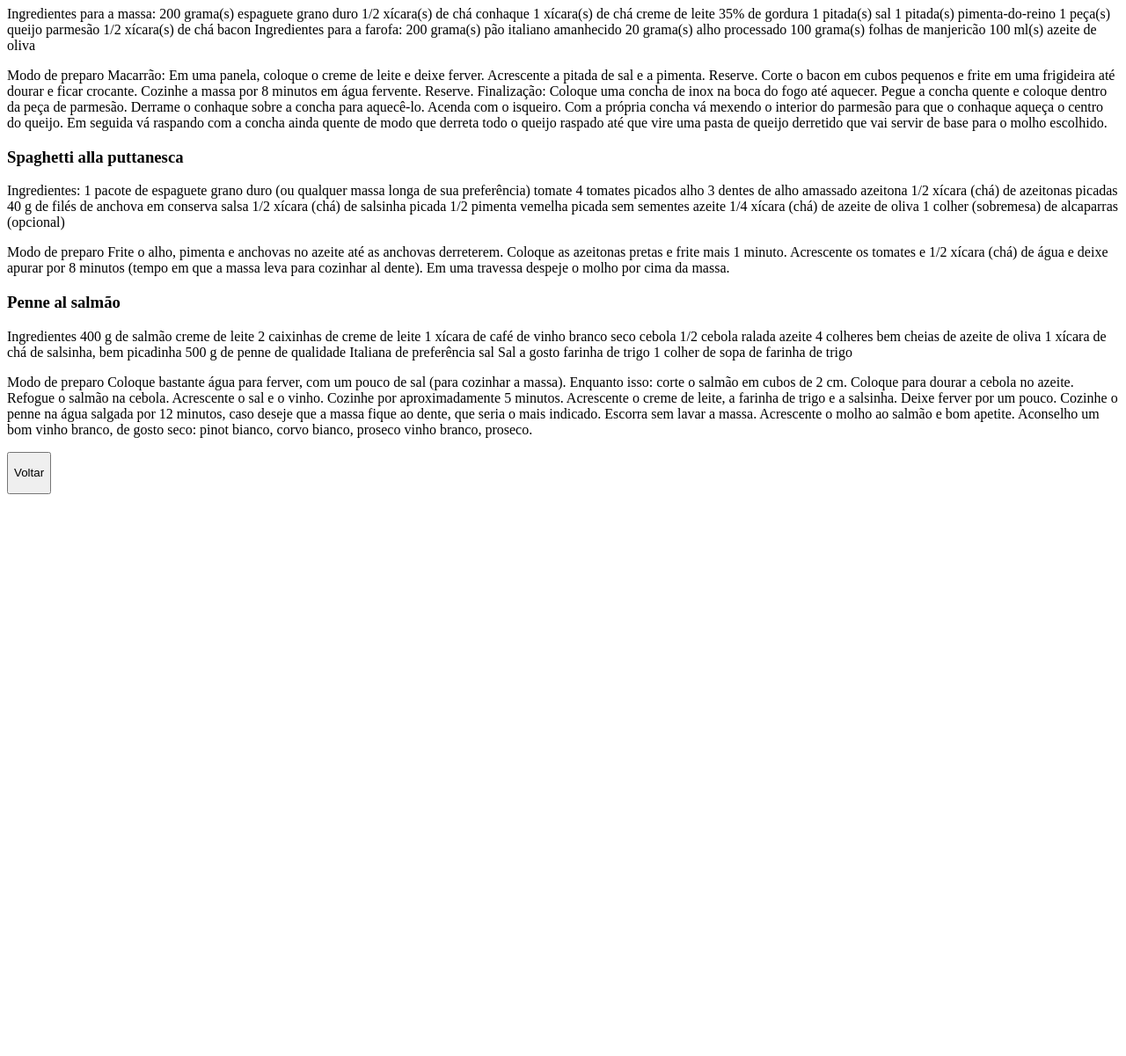
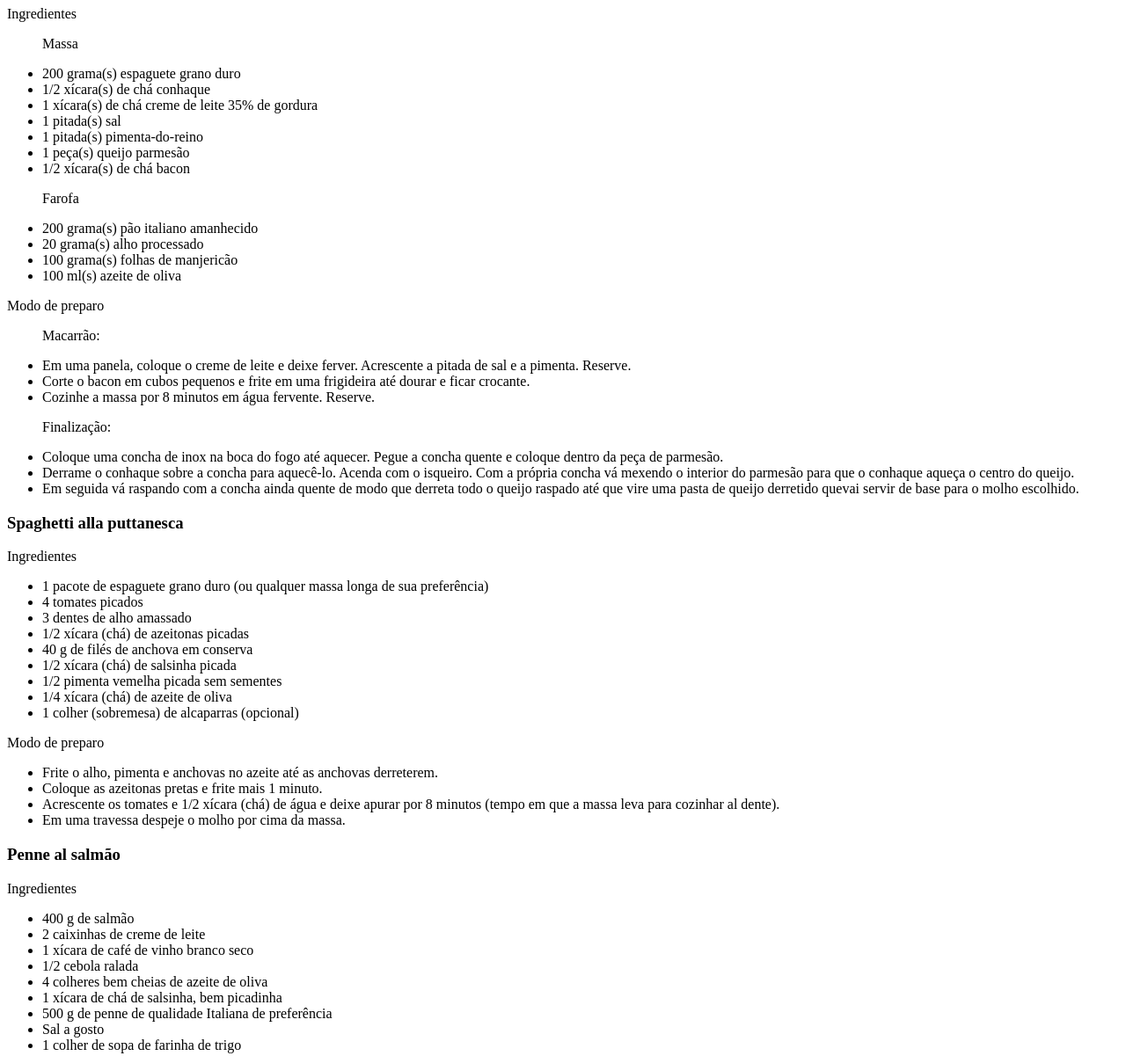
Before and after one commit to MarielleTOM/receitas_PWA, a website: page massas.html in a window 1280 px wide. Shown: the part 180-1381 px from the top of the page at 88% size. Before the commit the page ends 800 px from the top, so only its background shows below. Drawn offline with Linux system fonts and the light colour scheme.

Commit message:
arrumar alguns errinhos

```diff
--- a/massas.html
+++ b/massas.html
@@ -19,99 +19,99 @@
     </a>
     <div>
         <h3>Espaguete al formaggio</h3>
-        <p>Ingredientes para a massa:
-            200 grama(s) espaguete grano duro
-            1/2 xícara(s) de chá conhaque
-            1 xícara(s) de chá creme de leite 35% de gordura
-            1 pitada(s) sal
-            1 pitada(s) pimenta-do-reino
-            1 peça(s) queijo parmesão
-            1/2 xícara(s) de chá bacon
+        <div>
+            <p>Ingredientes</p>
+        <ul>
+            <p>Massa</p>
+            <li>200 grama(s) espaguete grano duro</li>
+            <li>1/2 xícara(s) de chá conhaque</li>
+            <li>1 xícara(s) de chá creme de leite 35% de gordura</li>
+            <li>1 pitada(s) sal</li>
+            <li>1 pitada(s) pimenta-do-reino</li>
+            <li>1 peça(s) queijo parmesão</li>
+            <li>1/2 xícara(s) de chá bacon</li>
 
-            Ingredientes para a farofa:
-            200 grama(s) pão italiano amanhecido
-            20 grama(s) alho processado
-            100 grama(s) folhas de manjericão
-            100 ml(s) azeite de oliva
-        </p>
-        <p>
-            Modo de preparo
-
-            Macarrão:
-            Em uma panela, coloque o creme de leite e deixe ferver. Acrescente a pitada de sal e a pimenta. Reserve.
-            Corte o bacon em cubos pequenos e frite em uma frigideira até dourar e ficar crocante. Cozinhe a massa por 8
-            minutos em água fervente. Reserve.
-
-            Finalização:
-            Coloque uma concha de inox na boca do fogo até aquecer. Pegue a concha quente e coloque dentro da peça de
-            parmesão. Derrame o conhaque sobre a concha para aquecê-lo. Acenda com o isqueiro. Com a própria concha vá
-            mexendo o interior do parmesão para que o conhaque aqueça o centro do queijo. Em seguida vá raspando com a
-            concha ainda quente de modo que derreta todo o queijo raspado até que vire uma pasta de queijo derretido que
-            vai servir de base para o molho escolhido.
+            <p>Farofa</p>
+            <li>200 grama(s) pão italiano amanhecido</li>
+            <li>20 grama(s) alho processado</li>
+            <li>100 grama(s) folhas de manjericão</li>
+            <li>100 ml(s) azeite de oliva</li>
         </p>
     </div>
     <div>
+        <p>Modo de preparo</p>
+        <ul>
+            <p>Macarrão:</p>
+            <li>Em uma panela, coloque o creme de leite e deixe ferver. Acrescente a pitada de sal e a pimenta. Reserve.</li>
+            <li>Corte o bacon em cubos pequenos e frite em uma frigideira até dourar e ficar crocante. </li>
+            <li>Cozinhe a massa por 8 minutos em água fervente. Reserve.</li>
+
+            <p>Finalização:</p>
+            <li>Coloque uma concha de inox na boca do fogo até aquecer. Pegue a concha quente e coloque dentro da peça de parmesão. </li>
+            <li>Derrame o conhaque sobre a concha para aquecê-lo. Acenda com o isqueiro. Com a própria concha vá mexendo o interior do parmesão para que o conhaque aqueça o centro do queijo. </li>
+            <li>Em seguida vá raspando com a concha ainda quente de modo que derreta todo o queijo raspado até que vire uma pasta de queijo derretido quevai servir de base para o molho escolhido.</li>
+        </ul>
+    </div>
+    </div>
+    <div>
         <h3>Spaghetti alla puttanesca</h3>
-        <p>
-            Ingredientes:
-            1 pacote de espaguete grano duro (ou qualquer massa longa de sua preferência)
-            tomate
-            4 tomates picados
-            alho
-            3 dentes de alho amassado
-            azeitona
-            1/2 xícara (chá) de azeitonas picadas
-            40 g de filés de anchova em conserva
-            salsa
-            1/2 xícara (chá) de salsinha picada
-            1/2 pimenta vemelha picada sem sementes
-            azeite
-            1/4 xícara (chá) de azeite de oliva
-            1 colher (sobremesa) de alcaparras (opcional)
-        </p>
-        <p>
-            Modo de preparo
-            Frite o alho, pimenta e anchovas no azeite até as anchovas derreterem.
-            Coloque as azeitonas pretas e frite mais 1 minuto.
-            Acrescente os tomates e 1/2 xícara (chá) de água e deixe apurar por 8 minutos (tempo em que a massa leva
-            para cozinhar al dente).
-            Em uma travessa despeje o molho por cima da massa.
-        </p>
+        <div>
+            <p>Ingredientes</p>
+        <ul>
+            <li>1 pacote de espaguete grano duro (ou qualquer massa longa de sua preferência)</li>
+            <li>4 tomates picados</li>
+            <li>3 dentes de alho amassado</li>
+            <li>1/2 xícara (chá) de azeitonas picadas</li>
+            <li>40 g de filés de anchova em conserva</li>
+            <li>1/2 xícara (chá) de salsinha picada</li>
+            <li>1/2 pimenta vemelha picada sem sementes</li>
+            <li>1/4 xícara (chá) de azeite de oliva</li>
+            <li>1 colher (sobremesa) de alcaparras (opcional)</li>
+        </ul>
+    </div>
+    <div>
+        <p>Modo de preparo</p>
+        <ul>
+            <li>Frite o alho, pimenta e anchovas no azeite até as anchovas derreterem.</li>
+            <li>Coloque as azeitonas pretas e frite mais 1 minuto.</li>
+            <li>Acrescente os tomates e 1/2 xícara (chá) de água e deixe apurar por 8 minutos (tempo em que a massa leva para cozinhar al dente).</li>
+            <li>Em uma travessa despeje o molho por cima da massa.</li>
+        </ul>
+    </div>
     </div>
     <div>
         <h3>Penne al salmão</h3>
-        <p>Ingredientes
-            400 g de salmão
-            creme de leite
-            2 caixinhas de creme de leite
-            1 xícara de café de vinho branco seco
-            cebola
-            1/2 cebola ralada
-            azeite
-            4 colheres bem cheias de azeite de oliva
-            1 xícara de chá de salsinha, bem picadinha
-            500 g de penne de qualidade Italiana de preferência
-            sal
-            Sal a gosto
-            farinha de trigo
-            1 colher de sopa de farinha de trigo
-        </p>
-        <p>Modo de preparo
-            Coloque bastante água para ferver, com um pouco de sal (para cozinhar a massa).
-            Enquanto isso: corte o salmão em cubos de 2 cm.
-            Coloque para dourar a cebola no azeite.
-            Refogue o salmão na cebola.
-            Acrescente o sal e o vinho.
-            Cozinhe por aproximadamente 5 minutos.
-            Acrescente o creme de leite, a farinha de trigo e a salsinha.
-            Deixe ferver por um pouco.
-            Cozinhe o penne na água salgada por 12 minutos, caso deseje que a massa fique ao dente, que seria o mais
-            indicado.
-            Escorra sem lavar a massa.
-            Acrescente o molho ao salmão e bom apetite.
-            Aconselho um bom vinho branco, de gosto seco: pinot bianco, corvo bianco, proseco
-            vinho branco, proseco.
-        </p>
+    <div>
+        <p>Ingredientes</p>
+        <ul>
+            <li>400 g de salmão</li>
+            <li>2 caixinhas de creme de leite</li>
+            <li>1 xícara de café de vinho branco seco</li>
+            <li>1/2 cebola ralada</li>
+            <li>4 colheres bem cheias de azeite de oliva</li>
+            <li>1 xícara de chá de salsinha, bem picadinha</li>
+            <li>500 g de penne de qualidade Italiana de preferência</li>
+            <li>Sal a gosto</li>
+            <li>1 colher de sopa de farinha de trigo</li>
+        </ul>
+    </div>
+    <div>
+        <p>Modo de preparo</p>
+        <ul>
+            <li>Coloque bastante água para ferver, com um pouco de sal (para cozinhar a massa).</li>
+            <li>Enquanto isso: corte o salmão em cubos de 2 cm.</li>
+            <li>Coloque para dourar a cebola no azeite.</li>
+            <li>Refogue o salmão na cebola.</li>
+            <li>Acrescente o sal e o vinho.</li>
+            <li>Cozinhe por aproximadamente 5 minutos.</li>
+            <li>Acrescente o creme de leite, a farinha de trigo e a salsinha.</li>
+            <li>Deixe ferver por um pouco.</li>
+            <li>Cozinhe o penne na água salgada por 12 minutos, caso deseje que a massa fique ao dente, que seria o mais indicado.</li>
+            <li>Escorra sem lavar a massa.</li>
+            <li>Acrescente o molho ao salmão e bom apetite.</li>
+            <li>Aconselho um bom vinho branco, de gosto seco: pinot bianco, corvo bianco, prosecovinho branco, proseco.</li>
+        </ul>
+    </div>
     </div>
     <a href="index.html"><button class="botao">
             <p>Voltar</p>
```
Also changed, not shown: doces.html (+1 -1 lines).
